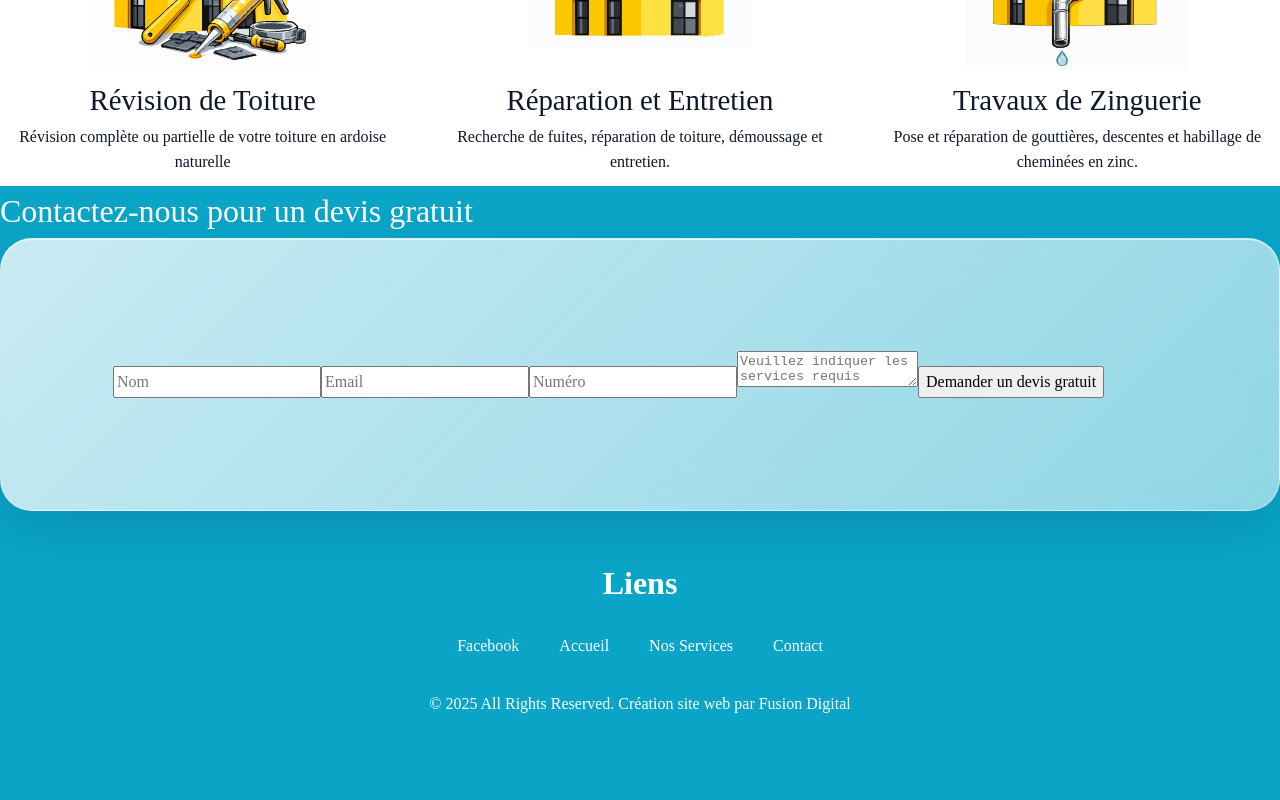
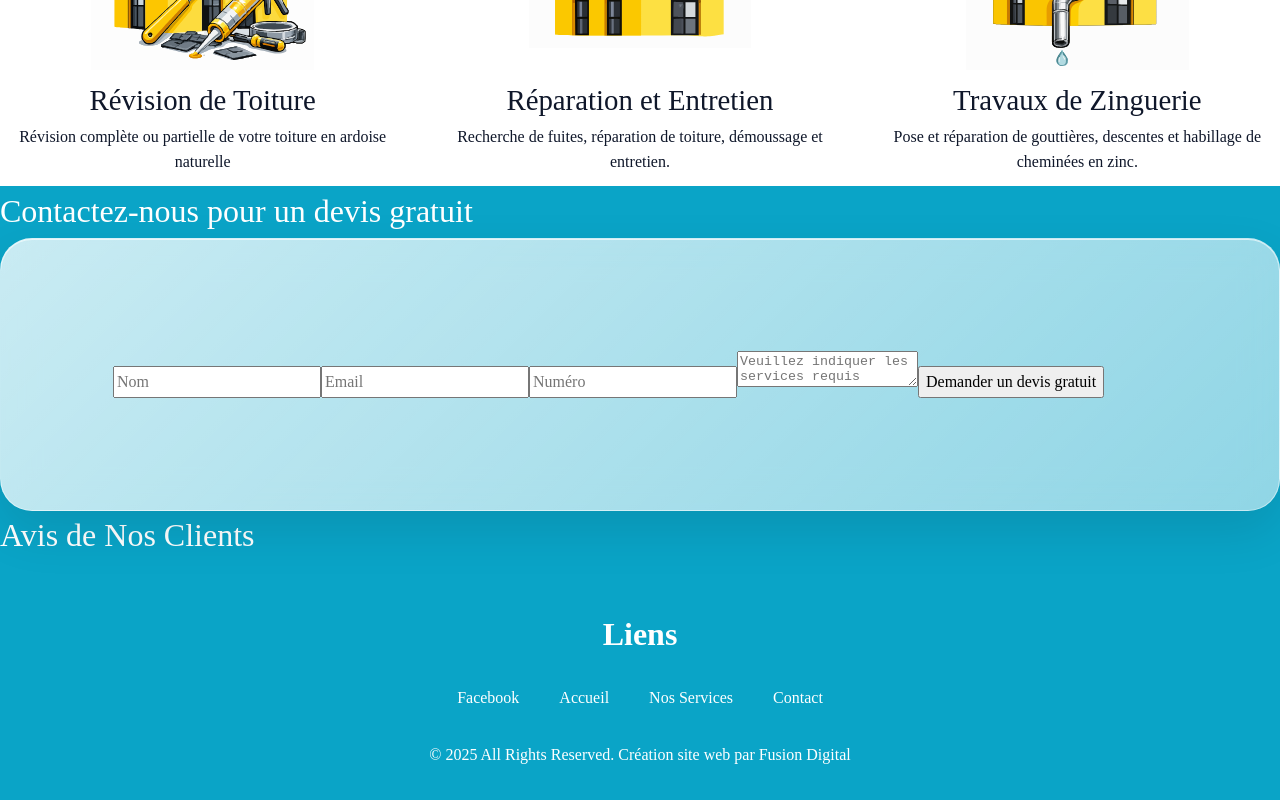
Before and after one commit to Charlirussell/Avenir-Toiture-Ouest, a React (Vite) app: page / in a window 1280 px wide. Shown: the part 852-1652 px from the top of the page. Before the commit the page ends 1601 px from the top, so only its background shows below. Built offline with nearby package versions, Linux system fonts and the light colour scheme.

Commit message:
Added reviews component and imported it in app.

```diff
--- a/src/components/App/App.jsx
+++ b/src/components/App/App.jsx
@@ -2,10 +2,12 @@ import NavBar from '../NavBar/NavBar';
 import Home from '../Home/Home';
 import Services from '../Services/Services';
 import Contact from '../Contact/Contact'
+import Reviews from '../Reviews/Reviews';
 import Footer from '../Footer/Footer';
 import UnderConstruction from '../UnderConstruction/UnderConstruction';
 
 import './App.scss';
+
 
 
 const App = () => {
@@ -23,6 +25,7 @@ const App = () => {
               <Home />
               <Services />
               <Contact />
+              <Reviews />
               <Footer />
             </>
           )}
--- /dev/null
+++ b/src/components/Reviews/Reviews.jsx
@@ -0,0 +1,12 @@
+import './Reviews.scss';
+
+const Reviews = () => {
+
+    return (
+        <section id='reviews' className='reviews'>
+            <h2 className='reviews-title'>Avis de Nos Clients</h2>
+        </section>
+    )
+}
+
+export default Reviews;
--- /dev/null
+++ b/src/components/Reviews/Reviews.scss
@@ -0,0 +1 @@
+@use '/src/styles/variables' as v;
```
